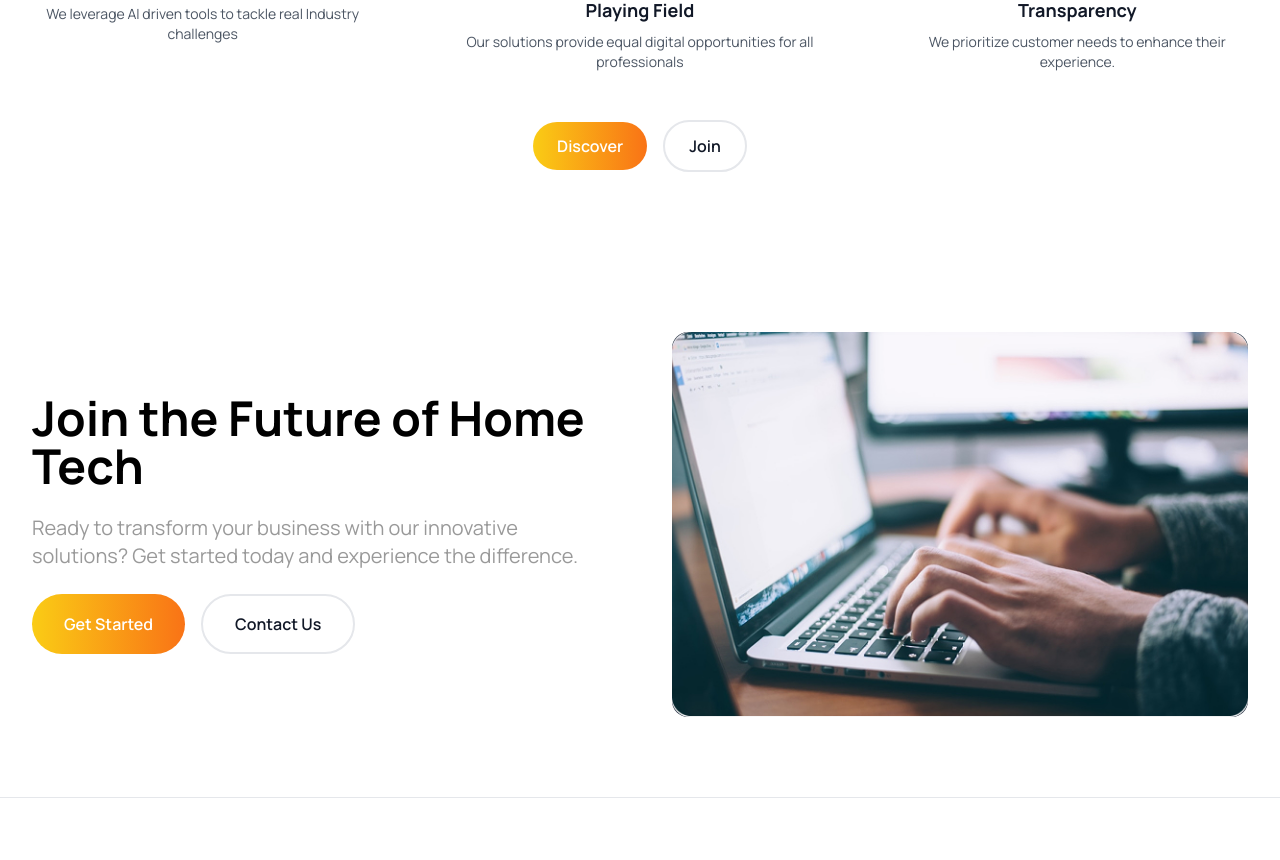
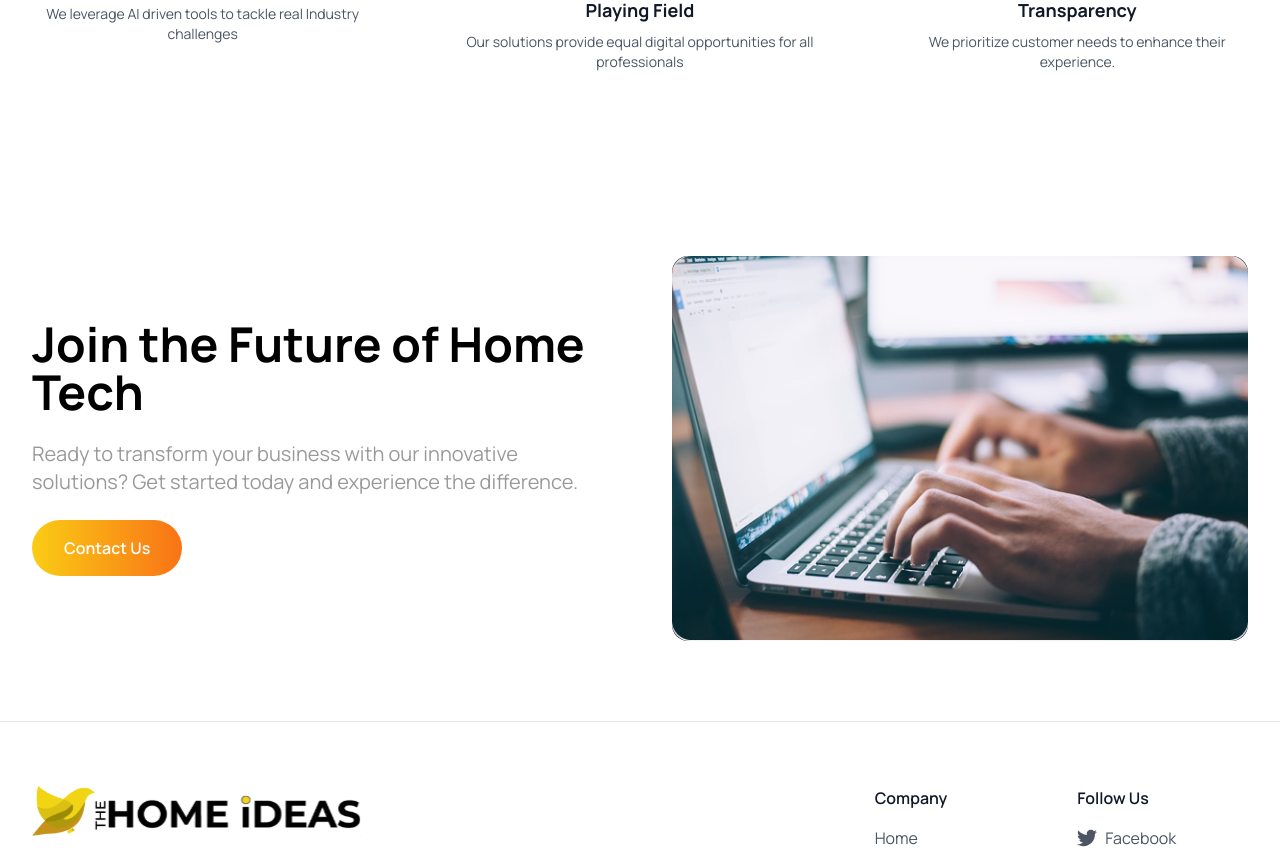
Before and after one commit to Sanjayuiux/homeideas, a Next.js app: page /about-us in a window 1280 px wide. Shown: the part 3440-4300 px from the top of the page. Built offline with nearby package versions, Linux system fonts and the light colour scheme.

Commit message:
comment out unused buttons and replace with navigation links on about us page

```diff
--- a/src/app/about-us/page.tsx
+++ b/src/app/about-us/page.tsx
@@ -1,11 +1,11 @@
 'use client'
 
 import { useState, useEffect } from 'react'
-import Head from 'next/head'
 import { ChevronRight, Play, Star, Users, Zap, Shield,
    Smartphone, Code, Database, Globe, Cloud, Cpu, Target, BarChart3, Lightbulb, TrendingUp } from 'lucide-react'
 import Navigation from '../components/Nav'
 import Footer from '../components/Footer'
+import Link from 'next/link'
 
 export default function HomePage() {
   const [isVisible, setIsVisible] = useState(false)
@@ -288,14 +288,14 @@ export default function HomePage() {
               );
             })}
           </div>
-          <div className="flex gap-4 justify-center items-center mt-6">
+          {/* <div className="flex gap-4 justify-center items-center mt-6">
             <button className="bg-gradient-to-r from-yellow-400 to-orange-500 text-white px-6 py-3 rounded-full font-semibold hover:shadow-lg transform hover:scale-105 transition-all duration-300">
               Discover
             </button>
             <button className="bg-white text-gray-900 px-6 py-3 rounded-full font-semibold border-2 border-gray-200 hover:border-gray-300 transition-colors">
               Join
             </button>
-          </div>
+          </div> */}
         </section>
 
         {/* CTA Section */}
@@ -310,12 +310,14 @@ export default function HomePage() {
                     Ready to transform your business with our innovative solutions? Get started today and experience the difference.
                   </p>
                   <div className="flex gap-4">
-                    <button className="bg-gradient-to-r from-yellow-400 to-orange-500 text-white px-8 py-4 rounded-full font-semibold hover:shadow-lg transform hover:scale-105 transition-all duration-300">
-                      Get Started
-                    </button>
-                    <button className="bg-white text-gray-900 px-8 py-4 rounded-full font-semibold border-2 border-gray-200 hover:border-gray-300 transition-colors">
+                    <Link
+                    href="/contact-us"
+                    className="bg-gradient-to-r from-yellow-400 to-orange-500 text-white px-8 py-4 rounded-full font-semibold hover:shadow-lg transform hover:scale-105 transition-all duration-300">
                       Contact Us
-                    </button>
+                    </Link>
+                    {/* <button className="bg-white text-gray-900 px-8 py-4 rounded-full font-semibold border-2 border-gray-200 hover:border-gray-300 transition-colors">
+                      Contact Us
+                    </button> */}
                   </div>
                 </div>
                 <div className="relative">
```
